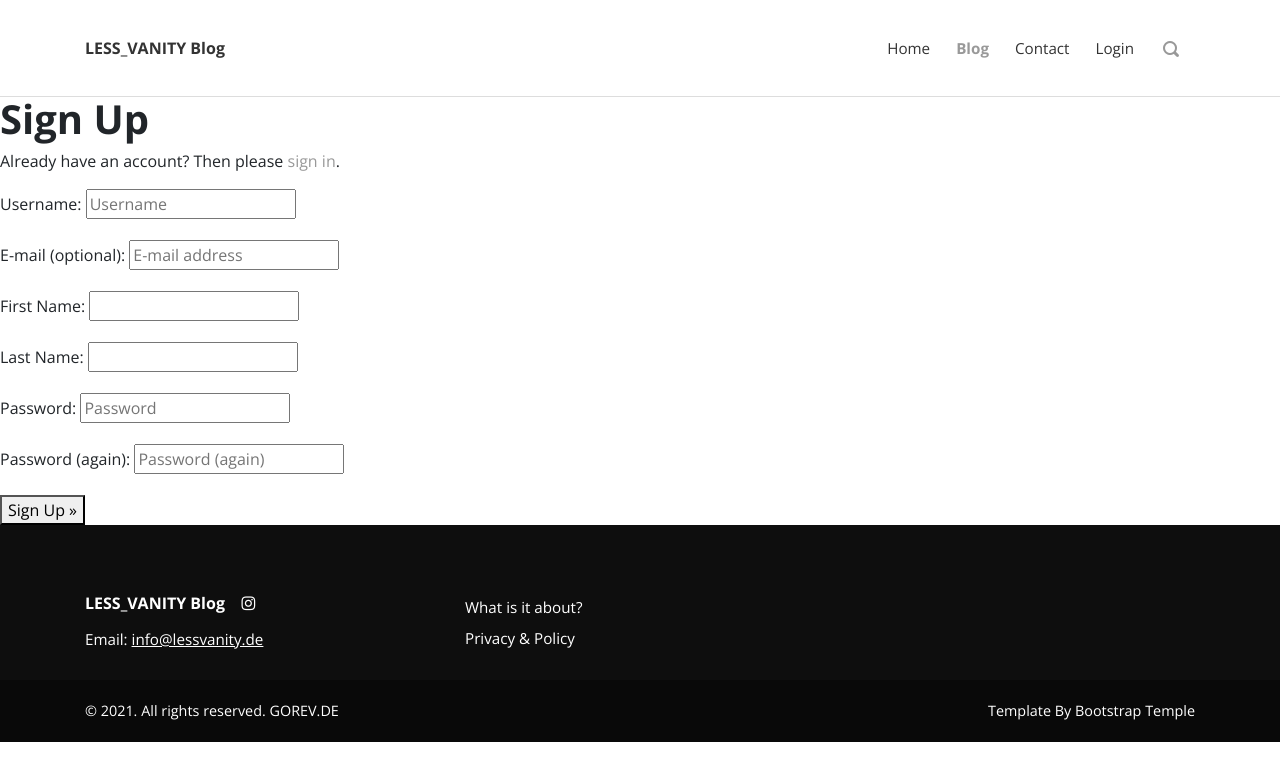
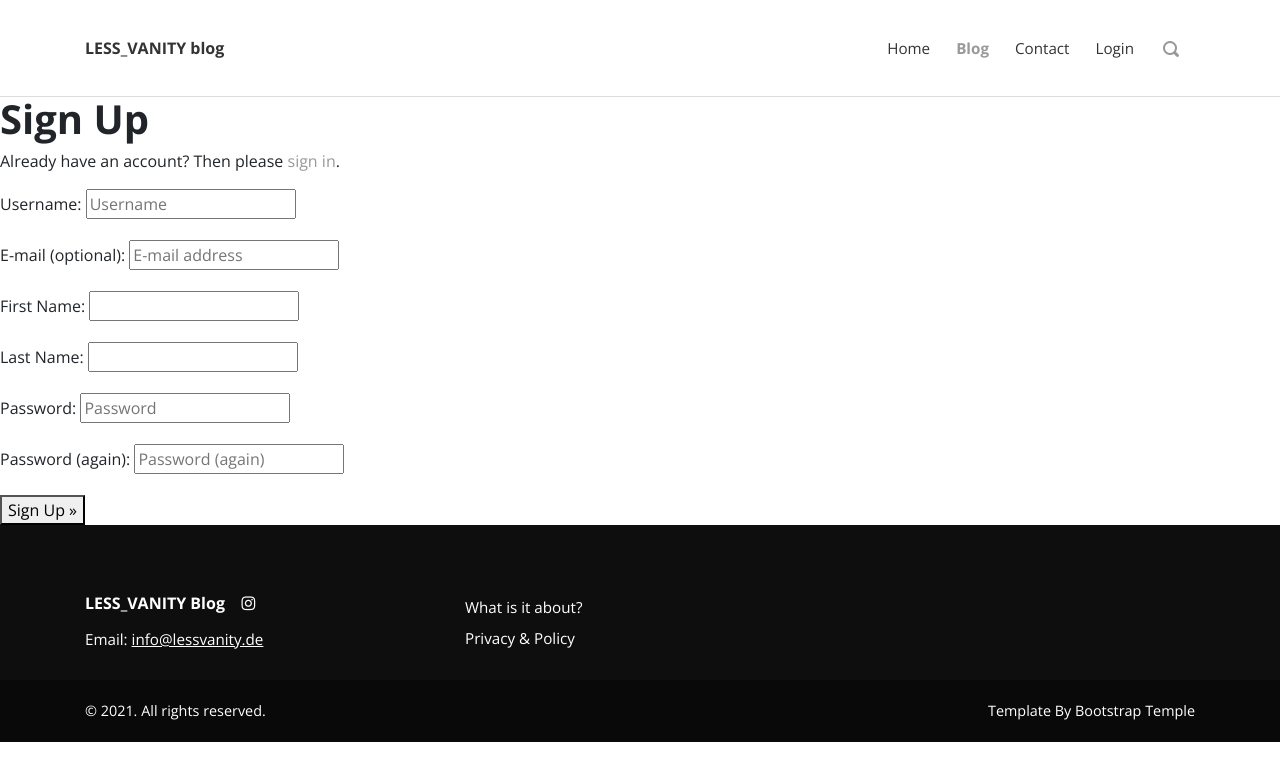
Before and after one commit to AntonGorev/blog, a Django app: page /accounts/signup/ in a window 1280 px wide. Shown: the top 781 px of the page. Run offline with Django 3.2, Linux system fonts and the light colour scheme; some libraries are stand-ins or nearby versions.

```diff
--- a/templates/footer.html
+++ b/templates/footer.html
@@ -64,7 +64,7 @@
         <div class="container">
           <div class="row">
             <div class="col-md-6">
-              <p>&copy; 2021. All rights reserved. GOREV.DE</p>
+              <p>&copy; 2021. All rights reserved.</p>
             </div>
             <div class="col-md-6 text-right">
               <p>Template By <a href="https://bootstraptemple.com" class="text-white">Bootstrap Temple</a>
--- a/templates/header.html
+++ b/templates/header.html
@@ -19,7 +19,7 @@
         <div class="container">
           <!-- Navbar Brand -->
           <div class="navbar-header d-flex align-items-center justify-content-between">
-            <!-- Navbar Brand --><a href="/" class="navbar-brand">LESS_VANITY Blog</a>
+            <!-- Navbar Brand --><a href="/" class="navbar-brand">LESS_VANITY blog</a>
             <!-- Toggle Button-->
             <button type="button" data-toggle="collapse" data-target="#navbarcollapse" aria-controls="navbarcollapse" aria-expanded="false" aria-label="Toggle navigation" class="navbar-toggler"><span></span><span></span><span></span></button>
           </div>
```
Also changed, not shown: posts/views.py (line endings or trailing spaces).
